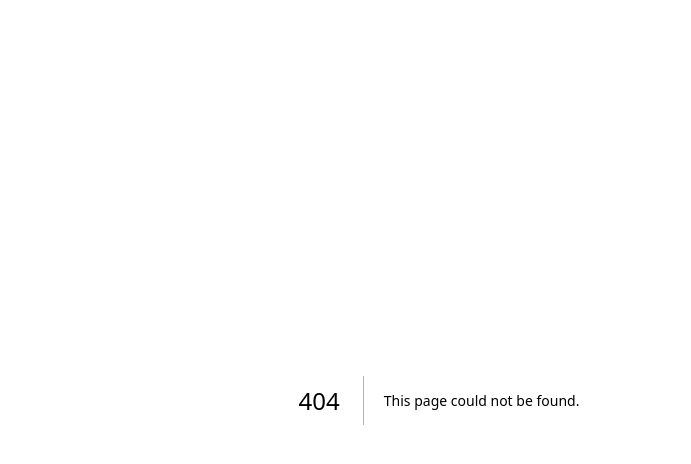
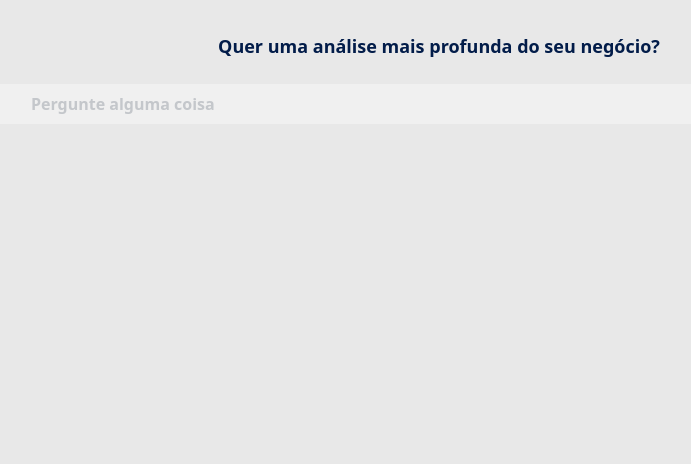
Before and after one commit to YZNYC/Navi, a Next.js app in the folder web/: page /admin/dashboard in a window 1280 px wide. Before the commit this address had no page. Shown: the top 464 px of the page, without its empty margins (201-892 px from the left). Built offline with nearby package versions, Linux system fonts and the light colour scheme.

Commit message:
adicionando admin dashboard

```diff
--- /dev/null
+++ b/web/src/app/admin/dashboard/page.jsx
@@ -0,0 +1,20 @@
+export default function AdminDashboard() {
+
+    return(
+        <>
+        {/* <Sidebar /> */}
+        {/* <Navbar /> */}
+
+        <main className="bg-[#E8E8E8] min-h-screen p-8">
+        <div className="justify-items-center">
+            <p className="text-[#021C49] font-bold text-lg">Quer uma análise mais profunda do seu negócio?</p>
+        </div>
+
+
+        <div className="pt-6">
+        <input type="search" className="rounded-md h-10 w-full bg-[#F0F0F0] text-[#979DA5] font-semibold text-md pl-50" placeholder="Pergunte alguma coisa"/>
+        </div>
+        </main>
+        </>
+    );
+}
```
Also changed, not shown: 1 other file (tests, documents, lock files or other folders).
